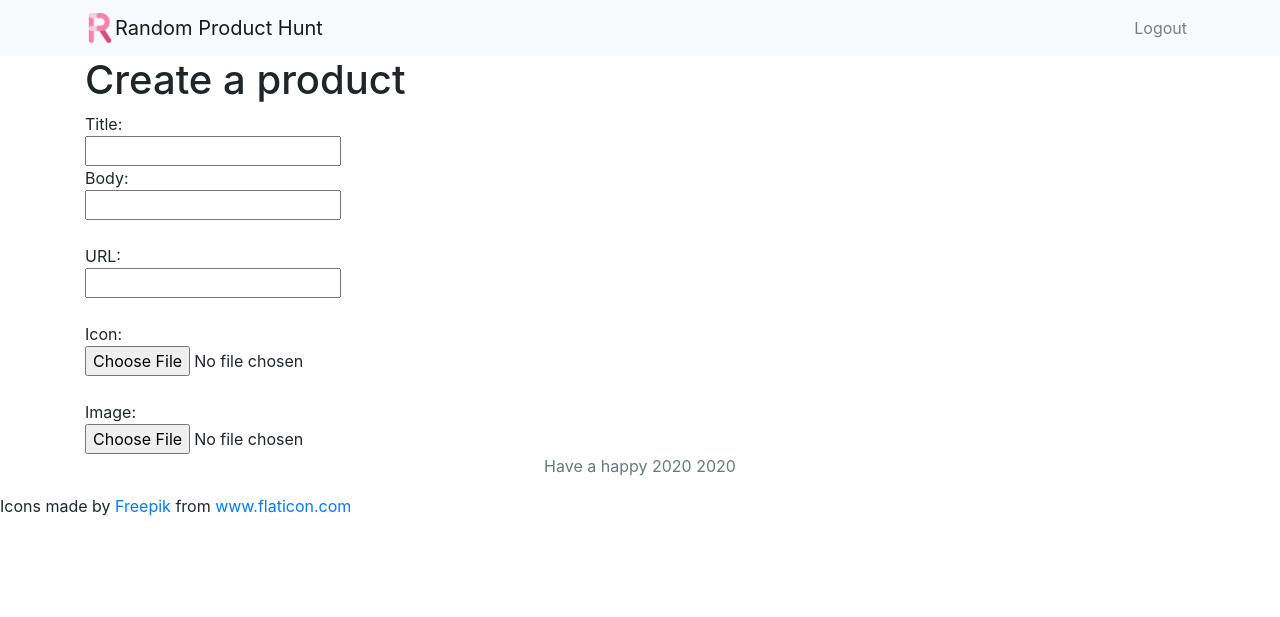
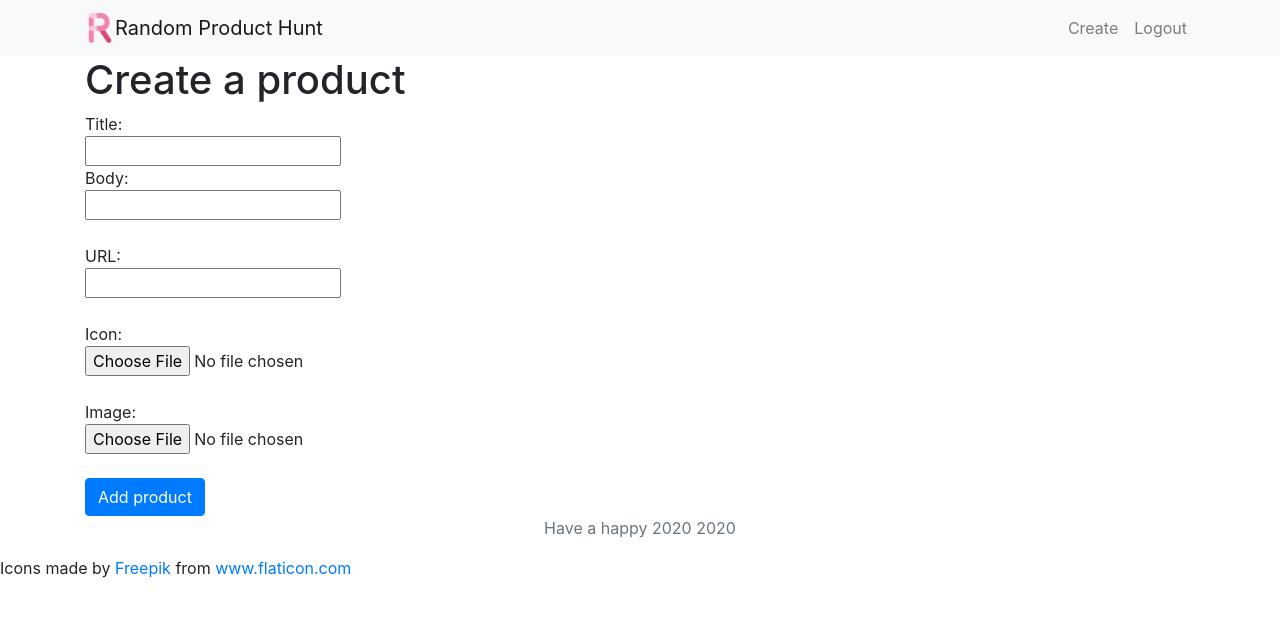
Before and after one commit to stiehlrobot/producthunter-project, a Django app: page /products/create in a window 1280 px wide. Shown: the top 617 px of the page. Run offline with Django 3.2, Linux system fonts and the light colour scheme; the visitor is signed in with stand-in values (Sample User, id 1); some libraries are stand-ins or nearby versions.

Commit message:
added a button with functionality to transfer authed user to create product page. Also modified views.py with detail function to fetch and return product object with specific id.

```diff
--- a/producthunter/settings.py
+++ b/producthunter/settings.py
@@ -130,3 +130,6 @@
 
 STATIC_ROOT = os.path.join(BASE_DIR, 'static')
 STATIC_URL = '/static/'
+
+MEDIA_ROOT = os.path.join(BASE_DIR, 'media')
+MEDIA_URL = '/media/'
--- a/producthunter/templates/base.html
+++ b/producthunter/templates/base.html
@@ -60,6 +60,7 @@
             <div class="collapse navbar-collapse" id="navbarNavAltMarkup">
               <div class="navbar-nav ml-auto">
                 {% if user.is_authenticated %}
+                <a class="nav-item nav-link" href="{% url 'create' %}">Create</a>
                 <a class="nav-item nav-link" href="javascript:{document.getElementById('logout').submit()}">Logout</a>
                 <form id="logout" method="POST" action="{% url 'logout' %}">
                 {% csrf_token %}
--- a/producthunter/urls.py
+++ b/producthunter/urls.py
@@ -16,6 +16,8 @@
 from django.contrib import admin
 from django.urls import path, include
 from products import views
+from django.conf import settings
+from django.conf.urls.static import static
 
 urlpatterns = [
     path('admin/', admin.site.urls),
@@ -23,4 +25,4 @@
     path('accounts/', include('accounts.urls')),
     path('products/', include('products.urls')),
 
-]
+] + static(settings.MEDIA_URL, document_root=settings.MEDIA_ROOT)
--- a/products/templates/products/create.html
+++ b/products/templates/products/create.html
@@ -35,7 +35,7 @@
 <br />
 Image:
 <br />
-<input type="file" name="image />
+<input type="file" name="image"/>
 <br />
 <br />
 
--- a/products/urls.py
+++ b/products/urls.py
@@ -5,5 +5,6 @@
 urlpatterns = [
 
     path('create', views.create, name="create"),
+    path('<int:product_id>', views.detail, name="detail"),
 
 ]
--- a/products/views.py
+++ b/products/views.py
@@ -1,5 +1,6 @@
-from django.shortcuts import render, get_object_or_404
+from django.shortcuts import render, get_object_or_404, redirect
 from django.contrib.auth.decorators import login_required
+from django.utils import timezone
 
 from .models import Product
 
@@ -9,17 +10,28 @@
 
 @login_required
 def create(request):
+    if request.method == 'POST':
+        if request.POST['title'] and request.POST['body'] and request.POST['url'] and request.FILES['icon'] and request.FILES['image']:
+            product = Product()
+            product.title = request.POST['title']
+            product.body = request.POST['body']
+            if request.POST['url'].startswith('http://') or request.POST['url'].startswith('https://'):
+                product.url = request.POST['url']
+            else:
+                product.url = 'http://' + request.POST['url']
+            product.icon = request.FILES['icon']
+            product.icon = request.FILES['image']
+            product.pub_date = timezone.datetime.now()
+            product.hunter = request.user
+            product.save()
+            return redirect('/products/' + str(product.id))
+
+        else:
+            return render(request, 'products/create.html', {'error':'All fields must be filled'})
     return render(request, 'products/create.html')
 
-'''
-def present(request):
 
-    products = Product.objects
-    return render(request, 'product/presentproducts.html', {'products':products})
-
-def productdetail(request):
+def detail(request, product_id):
 
     product_detail = get_object_or_404(Product, pk=product_id)
-    return render(request, 'product/productdetail.html', {'product':product_detail})
-
-'''
+    return render(request, 'products/detail.html', {'product':product_detail})
```
Also changed, not shown: products/templates/products/detail.html (added, +32 -0 lines), images/FIT0186_EgqxT1x.jpg (added).
